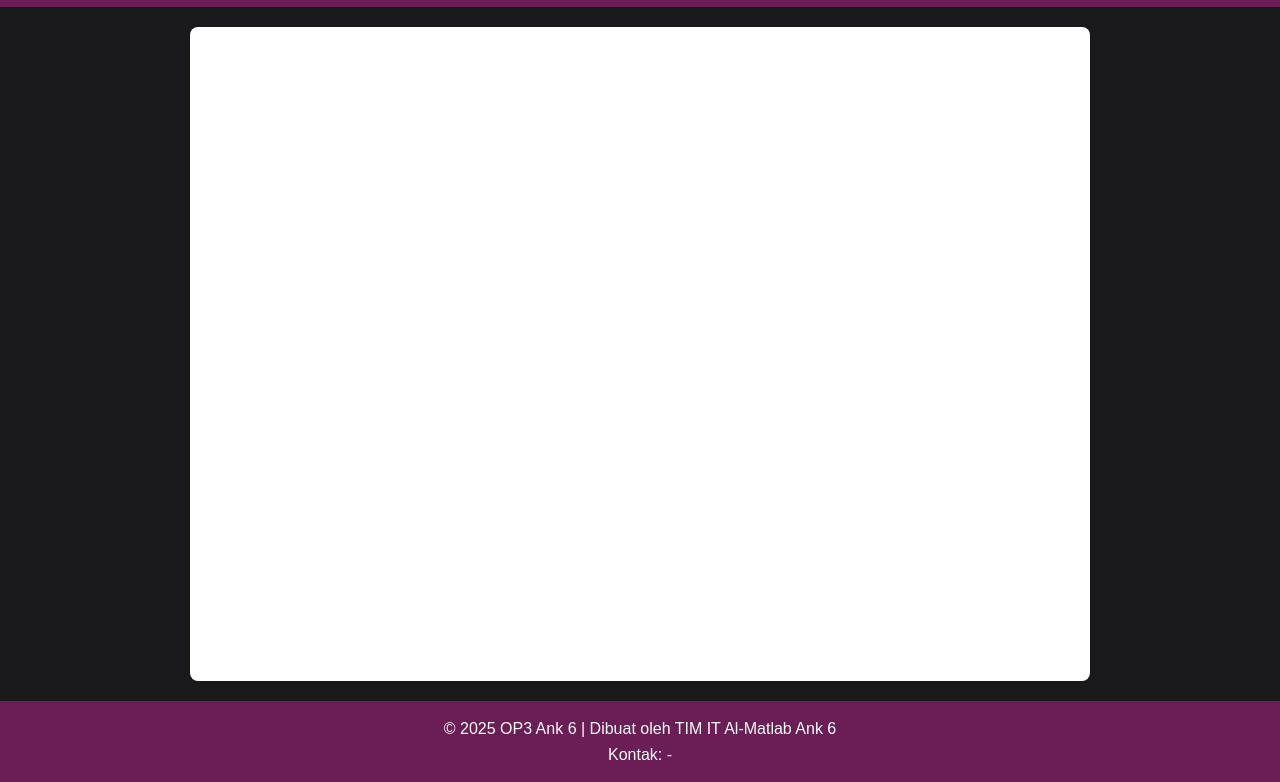
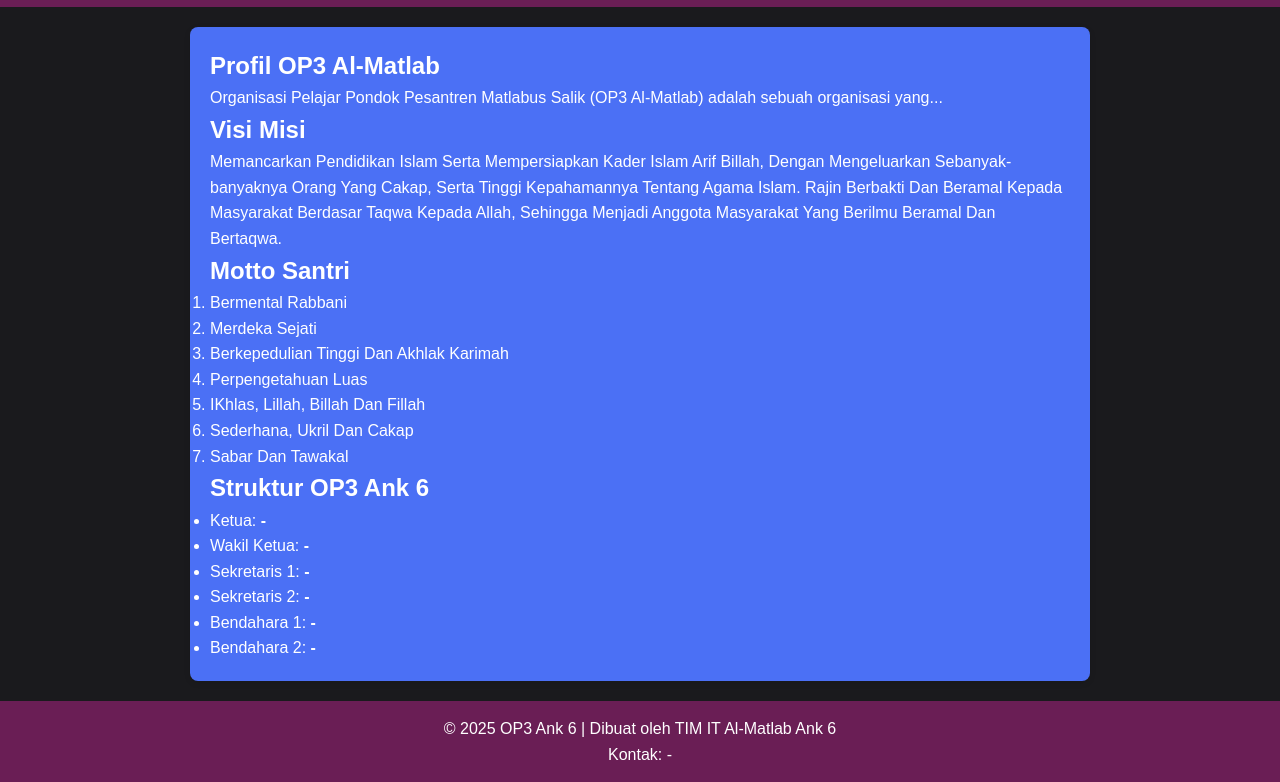
Before and after one commit to ahmadfadly1802/PROJECT-WIRAKARYA-ANK6, a plain HTML site: page about.html in a window 1280 px wide. Shown: the part 53-835 px from the top of the page. Drawn offline with Linux system fonts and the light colour scheme.

Commit message:
Update style.css
revisi warna container

```diff
--- a/style.css
+++ b/style.css
@@ -60,7 +60,7 @@ body {
     max-width: 900px;
     margin: 20px auto;
     padding: 20px;
-    background: white;
+    background: #4B70F5;
     border-radius: 8px;
     box-shadow: 0 2px 6px rgba(0,0,0,0.1);
 }
```
